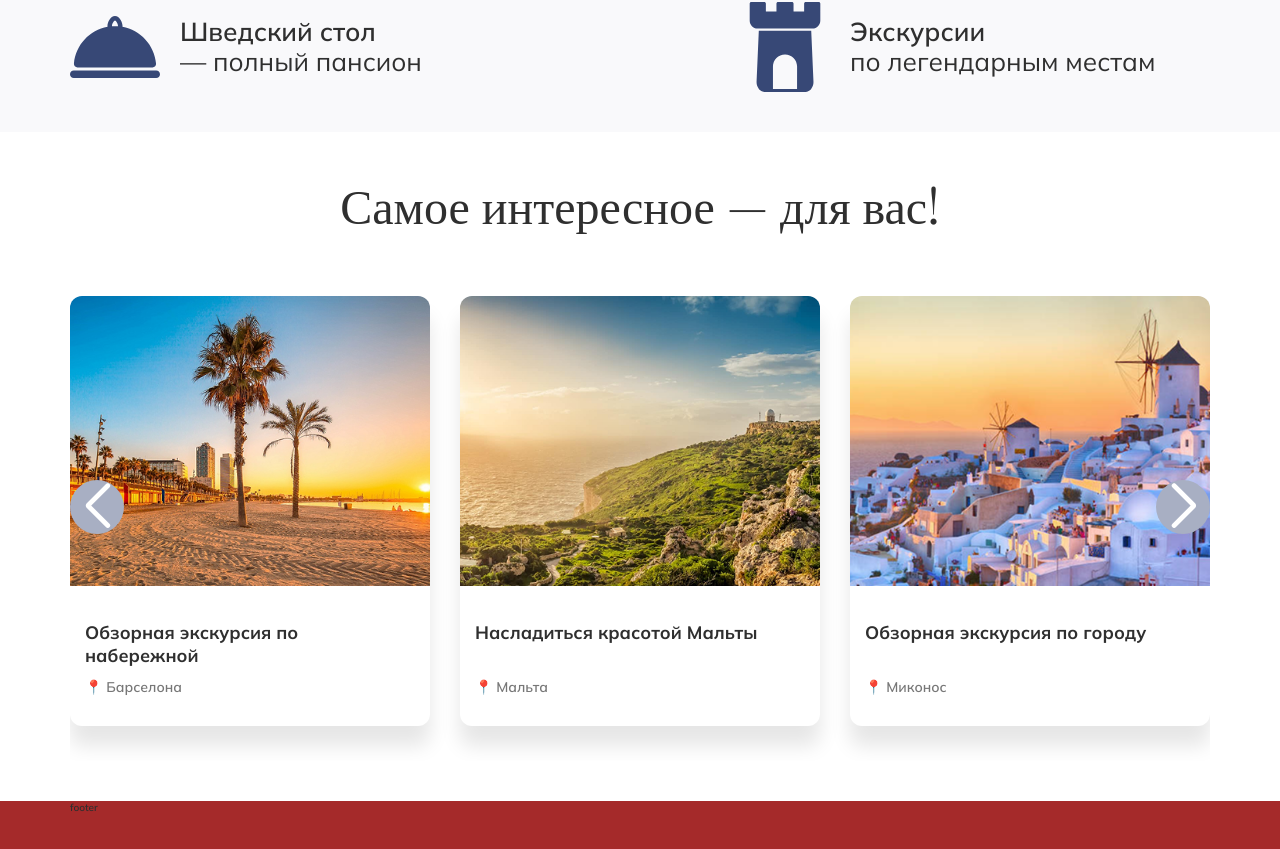
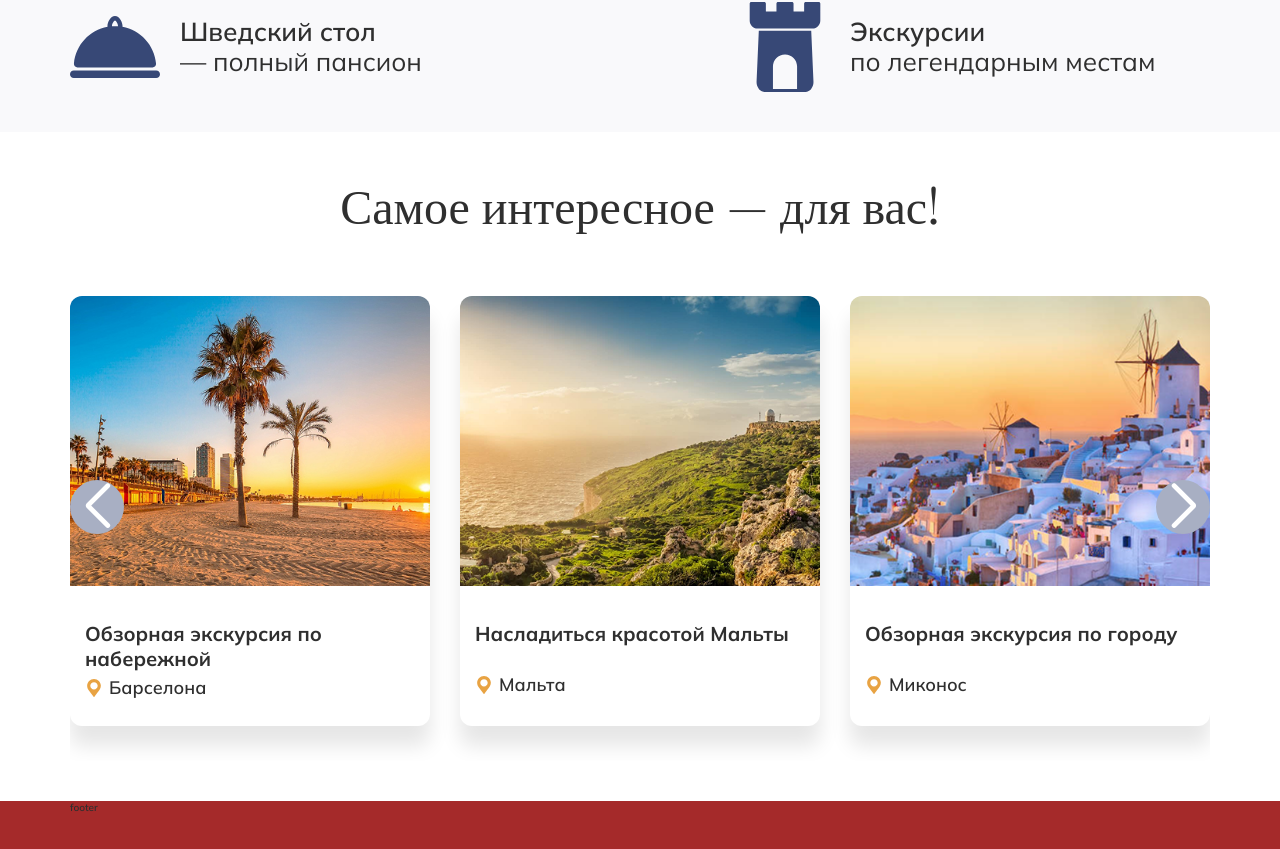
Before and after one commit to IlliaPavlyuchenko/Landing_Serenada, a Vue app: page / in a window 1280 px wide. Shown: the part 2451-3300 px from the top of the page. Built offline with nearby package versions, Linux system fonts and the light colour scheme.

Commit message:
fix: tourCard text

```diff
--- a/src/components/Tours.vue
+++ b/src/components/Tours.vue
@@ -141,7 +141,7 @@ const swiperOptions = {
   top: 50%;
   transform: translateY(-50%);
   z-index: 10;
-  //111
+  //top test
   color: #fff;
   width: 5.4rem;
   height: 5.4rem;
--- a/src/components/ui/TourCard.vue
+++ b/src/components/ui/TourCard.vue
@@ -13,7 +13,23 @@ defineProps({
     </div>
     <div class="tour-card__content">
       <h3 class="tour-card__title">{{ title }}</h3>
-      <p class="tour-card__location">📍 {{ location }}</p>
+      <p class="tour-card__location">
+        <svg
+          class="tour-card__icon"
+          width="18"
+          height="18"
+          viewBox="0 0 18 18"
+          fill="none"
+          xmlns="http://www.w3.org/2000/svg"
+        >
+          <path
+            d="M9 0C5.22 0 2.14453 3.07547 2.14453 6.85547C2.14453 8.35137 2.61703 9.77273 3.51211 10.9652L8.57742 17.7873C8.59008 17.8039 8.60941 17.8102 8.62348 17.825C8.8766 18.096 9.24188 18.0278 9.42223 17.7873C10.8809 15.8411 13.5545 12.2063 14.5825 10.8352C14.5825 10.8352 14.5828 10.8341 14.5832 10.8334L14.5895 10.825C15.4178 9.66129 15.8555 8.28879 15.8555 6.85547C15.8555 3.07547 12.78 0 9 0ZM9 10.5539C6.9648 10.5539 5.30156 8.89066 5.30156 6.85547C5.30156 4.82027 6.9648 3.15703 9 3.15703C11.0352 3.15703 12.6984 4.82027 12.6984 6.85547C12.6984 8.89066 11.0352 10.5539 9 10.5539Z"
+            fill="#E69A2F"
+            fill-opacity="0.9"
+          />
+        </svg>
+        {{ location }}
+      </p>
     </div>
   </div>
 </template>
@@ -32,7 +48,7 @@ defineProps({
   box-shadow: 0 20px 20px rgba(0, 0, 0, 0.1);
   transition: transform 0.2s ease;
   margin-bottom: 3.5rem;
-  cursor: pointer;
+  //cursor: pointer;
 
   //   &:hover {
   //     transform: translateY(-5px);
@@ -63,13 +79,15 @@ defineProps({
   }
 
   &__title {
-    font-size: 1.8rem;
+    font-size: 2rem;
     margin: 0.5rem 0;
   }
 
   &__location {
-    font-size: 1.4rem;
-    color: #777;
+    font-size: 1.8rem;
+    display: flex;
+    align-items: center;
+    gap: 6px;
   }
 }
 </style>
```
Also changed, not shown: src/assets/icons/pin.svg (added).
